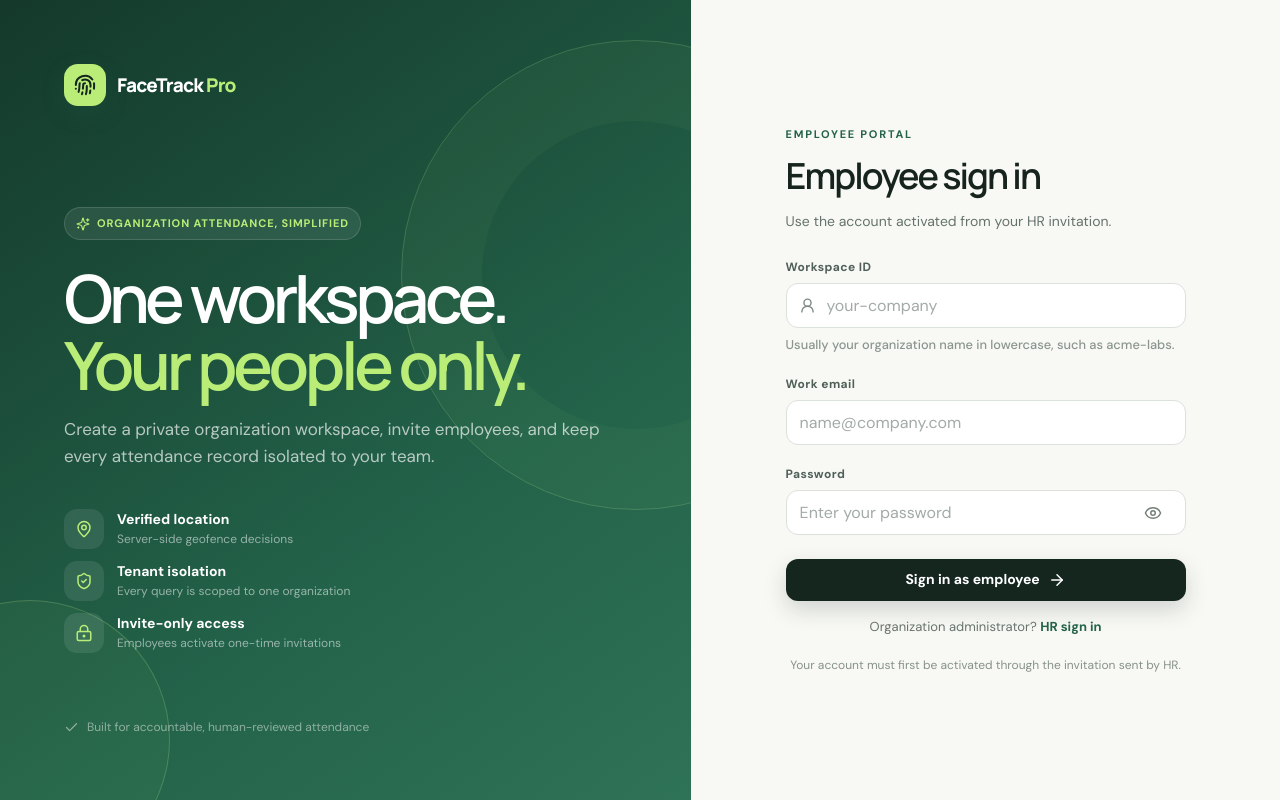
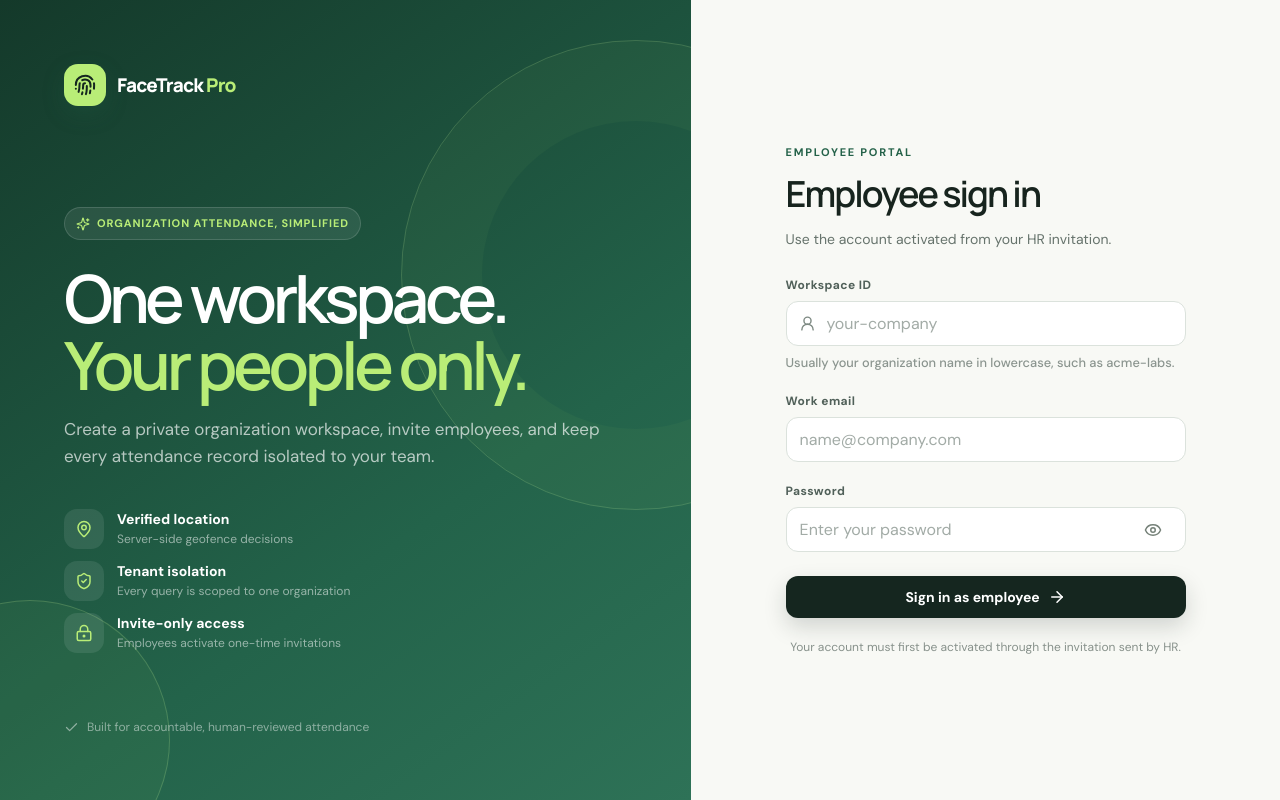
Before and after one commit to kKrishGupta/fastTrack, a React (Vite) app in the folder client/: page /employee/login in a window 1280 px wide. Built offline with nearby package versions, Linux system fonts and the light colour scheme; no server answers.

Commit message:
Remove HR link from employee sign in

```diff
--- a/client/src/pages/auth/LoginPage.jsx
+++ b/client/src/pages/auth/LoginPage.jsx
@@ -78,10 +78,7 @@ export function LoginPage({ accountType }) {
           {!submitting && <ArrowRight size={18} />}
         </Button>
         {isEmployee ? (
-          <>
-            <p className="auth-switch">Organization administrator? <Link to="/organization/login">HR sign in</Link></p>
-            <p className="login-help">Your account must first be activated through the invitation sent by HR.</p>
-          </>
+          <p className="login-help">Your account must first be activated through the invitation sent by HR.</p>
         ) : (
           <>
             <p className="auth-switch">Setting up a new organization? <Link to="/organization/register">Create a workspace</Link></p>
```
